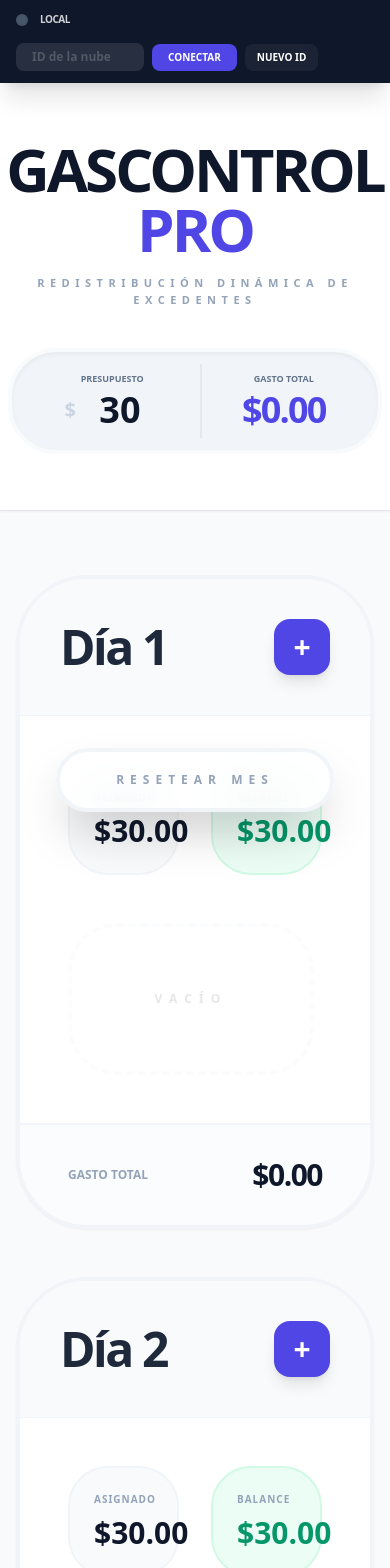
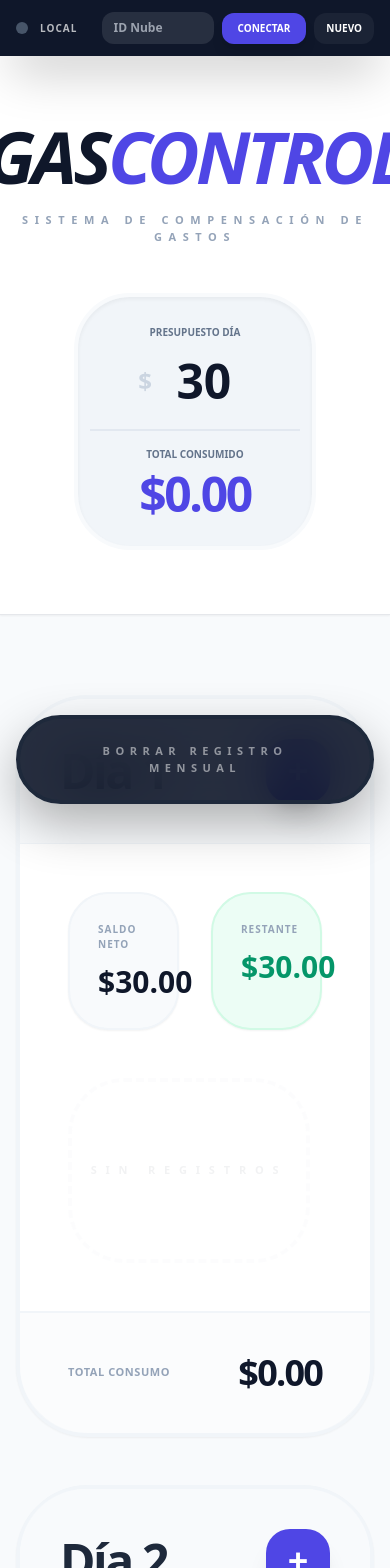
Before and after one commit to 8adg/gastos, a React (Vite) app: page / in a window 390 px wide. Shown: the top 1568 px of the page. Built offline with nearby package versions, Linux system fonts and the light colour scheme.

Commit message:
coneccion fallida

```diff
--- a/App.tsx
+++ b/App.tsx
@@ -24,71 +24,81 @@ const App: React.FC = () => {
 
   const handleCreateNewId = async () => {
     setIsSyncing(true);
+    setSaveStatus('saving');
     const newKey = await syncService.createKey();
     if (newKey) {
       setSyncKey(newKey);
       localStorage.setItem('sync_key', newKey);
-      // Guardar inmediatamente los datos actuales con la nueva llave
-      await syncService.save(newKey, { days, target: dailyTarget });
-      setSaveStatus('saved');
-      alert(`¡Nueva Llave Creada!\nID: ${newKey}\n\nTus datos actuales se han subido a esta llave.`);
+      const ok = await syncService.save(newKey, { days, target: dailyTarget });
+      if (ok) {
+        setSaveStatus('saved');
+        alert(`¡Llave Creada!\nID: ${newKey}\n\nTus datos actuales ya están protegidos en la nube.`);
+      } else {
+        setSaveStatus('error');
+        alert(`ID generado: ${newKey}, pero no se pudieron subir los datos inicialmente. Se reintentará en segundo plano.`);
+      }
+    } else {
+      setSaveStatus('error');
+      alert("No se pudo contactar con el servidor. Revisa tu conexión a internet.");
     }
     setIsSyncing(false);
   };
 
   const handleConnect = async () => {
-    if (!syncKey || syncKey.length < 5) {
-      alert("Por favor, ingresa un ID válido de al menos 5 caracteres.");
+    if (!syncKey || syncKey.trim().length < 5) {
+      alert("Ingresa un ID de al menos 5 caracteres.");
       return;
     }
     setIsSyncing(true);
+    setSaveStatus('saving');
     try {
       const cloudData = await syncService.load(syncKey);
       if (cloudData && cloudData.days) {
-        if (confirm("Se encontraron datos en la nube para este ID. ¿Quieres descargarlos y reemplazar tus datos locales?")) {
+        if (confirm("Se encontraron datos. ¿Deseas descargar la información de la nube y REEMPLAZAR lo que tienes ahora?")) {
           setDays(cloudData.days);
           setDailyTarget(cloudData.target || 30);
           localStorage.setItem('sync_key', syncKey);
           setSaveStatus('saved');
+          alert("¡Sincronización completada!");
         }
       } else {
-        // Si no hay datos, vinculamos los actuales
-        if (confirm("Este ID es nuevo o no tiene datos. ¿Quieres vincular tus datos actuales a este ID?")) {
+        if (confirm("Este ID no tiene datos. ¿Quieres VINCULAR tus datos actuales a este ID para empezar a guardar?")) {
           const ok = await syncService.save(syncKey, { days, target: dailyTarget });
           if (ok) {
             localStorage.setItem('sync_key', syncKey);
             setSaveStatus('saved');
+            alert("¡Vinculado correctamente!");
           } else {
             setSaveStatus('error');
-            alert("No se pudo conectar con el servidor de sincronización. Revisa tu conexión.");
+            alert("No se pudo establecer el vínculo. El servidor no responde.");
           }
         }
       }
     } catch (e) {
       setSaveStatus('error');
-      alert("Error de red al intentar conectar.");
+      alert("Error de conexión. Inténtalo de nuevo.");
     } finally {
       setIsSyncing(false);
     }
   };
 
-  // Guardado automático persistente
+  // Guardado automático persistente con Debounce
   useEffect(() => {
     localStorage.setItem('gas_control_data', JSON.stringify(days));
     localStorage.setItem('gas_control_target', dailyTarget.toString());
 
     if (syncKey && syncKey.length >= 5) {
-      setSaveStatus('saving');
       const timeout = setTimeout(async () => {
+        setSaveStatus('saving');
         const ok = await syncService.save(syncKey, { days, target: dailyTarget });
         setSaveStatus(ok ? 'saved' : 'error');
         if (ok) setTimeout(() => setSaveStatus('idle'), 3000);
-      }, 2000);
+      }, 2500);
       return () => clearTimeout(timeout);
     }
   }, [days, dailyTarget, syncKey]);
 
-  // --- LOGICA FINANCIERA ---
+  // --- LOGICA DE CÁLCULO ---
   const stats = useMemo(() => {
     const dailyExcesses = days.map(d => {
       const spent = d.expenses.reduce((sum, e) => sum + e.amount, 0);
@@ -107,9 +117,9 @@ const App: React.FC = () => {
   }, [days, dailyTarget, daysInMonth]);
 
   const addExpense = (dayNum: number) => {
-    const desc = prompt("Descripción:");
+    const desc = prompt("¿En qué gastaste?");
     if (desc === null) return;
-    const amountStr = prompt("Monto:");
+    const amountStr = prompt("Monto ($):");
     if (!amountStr) return;
     const amount = parseFloat(amountStr);
     if (isNaN(amount)) return;
@@ -126,73 +136,73 @@ const App: React.FC = () => {
   };
 
   return (
-    <div className="min-h-screen bg-slate-50 text-slate-900 font-sans pb-28">
-      {/* HEADER DE SINCRONIZACIÓN */}
-      <div className="bg-slate-900 text-white px-4 py-3 sticky top-0 z-[120] shadow-xl">
+    <div className="min-h-screen bg-slate-50 text-slate-900 font-sans pb-32">
+      {/* BARRA DE NUBE */}
+      <nav className="bg-slate-900 text-white px-4 py-3 sticky top-0 z-[100] shadow-2xl">
         <div className="max-w-6xl mx-auto flex flex-wrap items-center justify-between gap-4">
           <div className="flex items-center gap-3">
-            <div className={`w-3 h-3 rounded-full ${
+            <div className={`w-3 h-3 rounded-full transition-all duration-500 ${
               saveStatus === 'saving' ? 'bg-amber-400 animate-pulse' :
-              saveStatus === 'saved' ? 'bg-emerald-400 shadow-[0_0_8px_#34d399]' :
+              saveStatus === 'saved' ? 'bg-emerald-400 shadow-[0_0_10px_#34d399]' :
               saveStatus === 'error' ? 'bg-rose-500' : 'bg-slate-600'
             }`}></div>
-            <span className="text-[10px] font-black uppercase tracking-tighter opacity-80">
-              {saveStatus === 'saving' ? 'Sincronizando...' :
-               saveStatus === 'saved' ? 'En la Nube' :
-               saveStatus === 'error' ? 'Offline' : 'Local'}
+            <span className="text-[10px] font-black uppercase tracking-widest opacity-70">
+              {saveStatus === 'saving' ? 'Subiendo...' :
+               saveStatus === 'saved' ? 'Nube OK' :
+               saveStatus === 'error' ? 'Sin Conexión' : 'Local'}
             </span>
           </div>
 
           <div className="flex items-center gap-2">
             <input
               type="text"
-              placeholder="ID de la nube"
+              placeholder="ID Nube"
               value={syncKey}
               onChange={(e) => setSyncKey(e.target.value)}
-              className="bg-white/10 border-none text-white px-4 py-1.5 rounded-lg text-xs font-bold outline-none w-32 md:w-48 placeholder:text-white/20"
+              className="bg-white/10 border-none text-white px-3 py-2 rounded-xl text-xs font-bold outline-none w-28 md:w-44 focus:ring-2 focus:ring-indigo-500 transition-all"
             />
             <button
               onClick={handleConnect}
               disabled={isSyncing}
-              className="bg-indigo-600 hover:bg-indigo-500 px-4 py-1.5 rounded-lg text-[10px] font-black uppercase transition-all active:scale-95"
+              className="bg-indigo-600 hover:bg-indigo-500 px-4 py-2 rounded-xl text-[10px] font-black uppercase transition-all active:scale-95 shadow-lg disabled:opacity-50"
             >
               {isSyncing ? '...' : 'Conectar'}
             </button>
             <button
               onClick={handleCreateNewId}
-              className="bg-white/5 hover:bg-white/10 px-3 py-1.5 rounded-lg text-[10px] font-black uppercase transition-all"
+              className="bg-white/5 hover:bg-white/10 px-3 py-2 rounded-xl text-[10px] font-black uppercase transition-all"
             >
-              Nuevo ID
+              Nuevo
             </button>
           </div>
         </div>
-      </div>
+      </nav>
 
-      <header className="bg-white border-b px-4 py-14 shadow-sm">
-        <div className="max-w-6xl mx-auto flex flex-col md:flex-row items-center justify-between gap-10">
+      <header className="bg-white border-b px-4 py-16 shadow-sm">
+        <div className="max-w-6xl mx-auto flex flex-col md:flex-row items-center justify-between gap-12">
           <div className="text-center md:text-left">
-            <h1 className="text-6xl font-black text-slate-900 tracking-tighter uppercase leading-none">
-              GasControl <span className="text-indigo-600">PRO</span>
+            <h1 className="text-7xl font-black text-slate-900 tracking-tighter uppercase leading-none italic">
+              Gas<span className="text-indigo-600">Control</span>
             </h1>
-            <p className="text-[11px] font-bold text-slate-400 uppercase tracking-[0.5em] mt-4">Redistribución Dinámica de Excedentes</p>
+            <p className="text-[11px] font-black text-slate-400 uppercase tracking-[0.6em] mt-5">Sistema de Compensación de Gastos</p>
           </div>
 
-          <div className="flex bg-slate-100 rounded-[3rem] p-3 border-4 border-slate-50 divide-x-2 divide-slate-200 shadow-inner">
-            <div className="px-10 py-2 text-center">
-              <span className="block text-[9px] font-black text-slate-500 uppercase mb-1">Presupuesto</span>
+          <div className="flex flex-col sm:flex-row bg-slate-100 rounded-[3.5rem] p-3 border-4 border-slate-50 divide-y-2 sm:divide-y-0 sm:divide-x-2 divide-slate-200 shadow-inner">
+            <div className="px-12 py-4 text-center">
+              <span className="block text-[10px] font-black text-slate-500 uppercase mb-2">Presupuesto Día</span>
               <div className="flex items-center justify-center">
-                <span className="text-xl font-black text-slate-300 mr-1">$</span>
+                <span className="text-2xl font-black text-slate-300 mr-1">$</span>
                 <input
                   type="number"
                   value={dailyTarget}
                   onChange={e => setDailyTarget(Number(e.target.value) || 0)}
-                  className="bg-transparent border-none p-0 w-20 text-4xl font-black text-slate-900 focus:ring-0 text-center"
+                  className="bg-transparent border-none p-0 w-24 text-5xl font-black text-slate-900 focus:ring-0 text-center"
                 />
               </div>
             </div>
-            <div className="px-10 py-2 text-center">
-              <span className="block text-[9px] font-black text-slate-500 uppercase mb-1">Gasto Total</span>
-              <p className="text-4xl font-black text-indigo-600 tracking-tighter">
+            <div className="px-12 py-4 text-center">
+              <span className="block text-[10px] font-black text-slate-500 uppercase mb-2">Total Consumido</span>
+              <p className="text-5xl font-black text-indigo-600 tracking-tighter">
                 ${stats.reduce((acc, s) => acc + s.spent, 0).toFixed(2)}
               </p>
             </div>
@@ -200,7 +210,8 @@ const App: React.FC = () => {
         </div>
       </header>
 
-      <main className="max-w-6xl mx-auto px-4 py-16">
+      <main className="max-w-6xl mx-auto px-4 py-20">
+        {/* GRID DE 2 COLUMNAS FORZADO EN MD+ */}
         <div className="grid grid-cols-1 md:grid-cols-2 gap-12">
           {stats.map(s => {
             const dayData = days.find(d => d.day === s.day);
@@ -208,52 +219,52 @@ const App: React.FC = () => {
             const isOver = s.remaining < 0;
 
             return (
-              <div key={s.day} className={`bg-white rounded-[4.5rem] border-4 transition-all flex flex-col ${isToday ? 'border-indigo-500 shadow-2xl scale-[1.02]' : 'border-slate-100 shadow-sm'}`}>
+              <div key={s.day} className={`bg-white rounded-[4.5rem] border-4 transition-all flex flex-col ${isToday ? 'border-indigo-500 shadow-2xl ring-[15px] ring-indigo-50' : 'border-slate-100 shadow-sm'}`}>
                 <div className={`p-10 flex justify-between items-center ${isToday ? 'bg-indigo-600 text-white' : 'bg-slate-50 text-slate-800 border-b border-slate-100'} rounded-t-[4.1rem]`}>
                   <div className="flex items-center gap-5">
                     <span className="text-5xl font-black tracking-tighter">Día {s.day}</span>
-                    {isToday && <span className="bg-white/20 text-[10px] px-3 py-1 rounded-full font-black uppercase">Actual</span>}
+                    {isToday && <span className="bg-white/20 text-[10px] px-4 py-2 rounded-2xl font-black uppercase">Hoy</span>}
                   </div>
-                  <button onClick={() => addExpense(s.day)} className={`w-14 h-14 rounded-2xl flex items-center justify-center text-3xl font-black shadow-lg transition-all active:scale-90 ${isToday ? 'bg-white text-indigo-600' : 'bg-indigo-600 text-white'}`}>
+                  <button onClick={() => addExpense(s.day)} className={`w-16 h-16 rounded-3xl flex items-center justify-center text-4xl font-black shadow-xl transition-all active:scale-90 ${isToday ? 'bg-white text-indigo-600' : 'bg-indigo-600 text-white'}`}>
                     +
                   </button>
                 </div>
 
                 <div className="p-12 space-y-12 flex-grow">
                   <div className="grid grid-cols-2 gap-8">
-                    <div className="bg-slate-50 p-6 rounded-[2.5rem] border-2 border-slate-100">
-                      <p className="text-[10px] font-black text-slate-400 uppercase tracking-widest mb-2">Asignado</p>
+                    <div className="bg-slate-50 p-7 rounded-[2.5rem] border-2 border-slate-100 shadow-sm">
+                      <p className="text-[10px] font-black text-slate-400 uppercase tracking-widest mb-3">Saldo Neto</p>
                       <p className={`text-3xl font-black ${s.assigned < 0 ? 'text-rose-500' : 'text-slate-900'}`}>${s.assigned.toFixed(2)}</p>
                     </div>
-                    <div className={`${isOver ? 'bg-rose-50 border-rose-100' : 'bg-emerald-50 border-emerald-100'} p-6 rounded-[2.5rem] border-2`}>
-                      <p className="text-[10px] font-black text-slate-400 uppercase tracking-widest mb-2">Balance</p>
+                    <div className={`${isOver ? 'bg-rose-50 border-rose-100' : 'bg-emerald-50 border-emerald-100'} p-7 rounded-[2.5rem] border-2 shadow-sm`}>
+                      <p className="text-[10px] font-black text-slate-400 uppercase tracking-widest mb-3">Restante</p>
                       <p className={`text-3xl font-black ${isOver ? 'text-rose-600' : 'text-emerald-600'}`}>${s.remaining.toFixed(2)}</p>
                     </div>
                   </div>
 
-                  <div className="space-y-4 max-h-[400px] overflow-y-auto pr-2 min-h-[120px]">
+                  <div className="space-y-4 max-h-[450px] overflow-y-auto pr-3 min-h-[150px]">
                     {dayData?.expenses.map(exp => (
-                      <div key={exp.id} className="flex justify-between items-center bg-white p-6 rounded-[2rem] border-2 border-slate-50 hover:border-indigo-100 transition-all shadow-sm group">
+                      <div key={exp.id} className="flex justify-between items-center bg-white p-6 rounded-[2.2rem] border-2 border-slate-100 hover:border-indigo-200 transition-all shadow-sm group">
                         <div className="flex-grow overflow-hidden mr-4">
                           <p className="text-[10px] font-black text-slate-400 uppercase truncate mb-1">{exp.description}</p>
                           <p className="text-2xl font-black text-slate-800">${exp.amount.toFixed(2)}</p>
                         </div>
                         <button onClick={() => deleteExpense(s.day, exp.id)} className="text-slate-200 hover:text-rose-500 p-2 transition-colors">
-                          <svg className="w-8 h-8" fill="none" stroke="currentColor" viewBox="0 0 24 24" strokeWidth="3"><path d="M6 18L18 6M6 6l12 12" /></svg>
+                          <svg className="w-8 h-8" fill="none" stroke="currentColor" viewBox="0 0 24 24" strokeWidth="4"><path d="M6 18L18 6M6 6l12 12" /></svg>
                         </button>
                       </div>
                     ))}
                     {(!dayData || dayData.expenses.length === 0) && (
-                      <div className="py-16 text-center opacity-10 border-4 border-dashed border-slate-200 rounded-[3rem]">
-                        <p className="text-xs font-black uppercase tracking-[0.6em]">Vacío</p>
+                      <div className="py-20 text-center opacity-5 border-4 border-dashed border-slate-300 rounded-[3.5rem]">
+                        <p className="text-[11px] font-black uppercase tracking-[0.8em]">Sin Registros</p>
                       </div>
                     )}
                   </div>
                 </div>
 
-                <div className="px-12 py-8 bg-slate-50/50 border-t-2 border-slate-100 flex justify-between items-center rounded-b-[4.1rem]">
-                  <span className="text-xs font-black text-slate-400 uppercase">Gasto Total</span>
-                  <span className="font-black text-slate-900 text-3xl tracking-tighter">${s.spent.toFixed(2)}</span>
+                <div className="px-12 py-10 bg-slate-50/50 border-t-2 border-slate-100 flex justify-between items-center rounded-b-[4.1rem]">
+                  <span className="text-[11px] font-black text-slate-400 uppercase tracking-wider">Total Consumo</span>
+                  <span className="font-black text-slate-900 text-4xl tracking-tighter">${s.spent.toFixed(2)}</span>
                 </div>
               </div>
             );
@@ -261,12 +272,12 @@ const App: React.FC = () => {
         </div>
       </main>
 
-      <div className="fixed bottom-8 left-0 right-0 flex justify-center pointer-events-none px-4">
+      <div className="fixed bottom-10 left-0 right-0 flex justify-center pointer-events-none px-4">
         <button
-          onClick={() => confirm("¿Borrar todo?") && setDays(Array.from({ length: daysInMonth }, (_, i) => ({ day: i + 1, expenses: [] })))}
-          className="bg-white/80 backdrop-blur-md border-4 border-slate-100 text-slate-400 px-14 py-5 rounded-full font-black text-xs uppercase tracking-[0.5em] shadow-2xl pointer-events-auto hover:text-rose-500 transition-all active:scale-95"
+          onClick={() => confirm("¿Deseas resetear todos los gastos de este mes?") && setDays(Array.from({ length: daysInMonth }, (_, i) => ({ day: i + 1, expenses: [] })))}
+          className="bg-slate-900/90 backdrop-blur-xl border-4 border-slate-800 text-white/50 px-16 py-6 rounded-full font-black text-[11px] uppercase tracking-[0.5em] shadow-[0_20px_50px_rgba(0,0,0,0.3)] pointer-events-auto hover:text-rose-400 hover:border-rose-900/30 transition-all active:scale-95"
         >
-          Resetear Mes
+          Borrar Registro Mensual
         </button>
       </div>
     </div>
```
Also changed, not shown: services/syncService.ts (+14 -22 lines).
